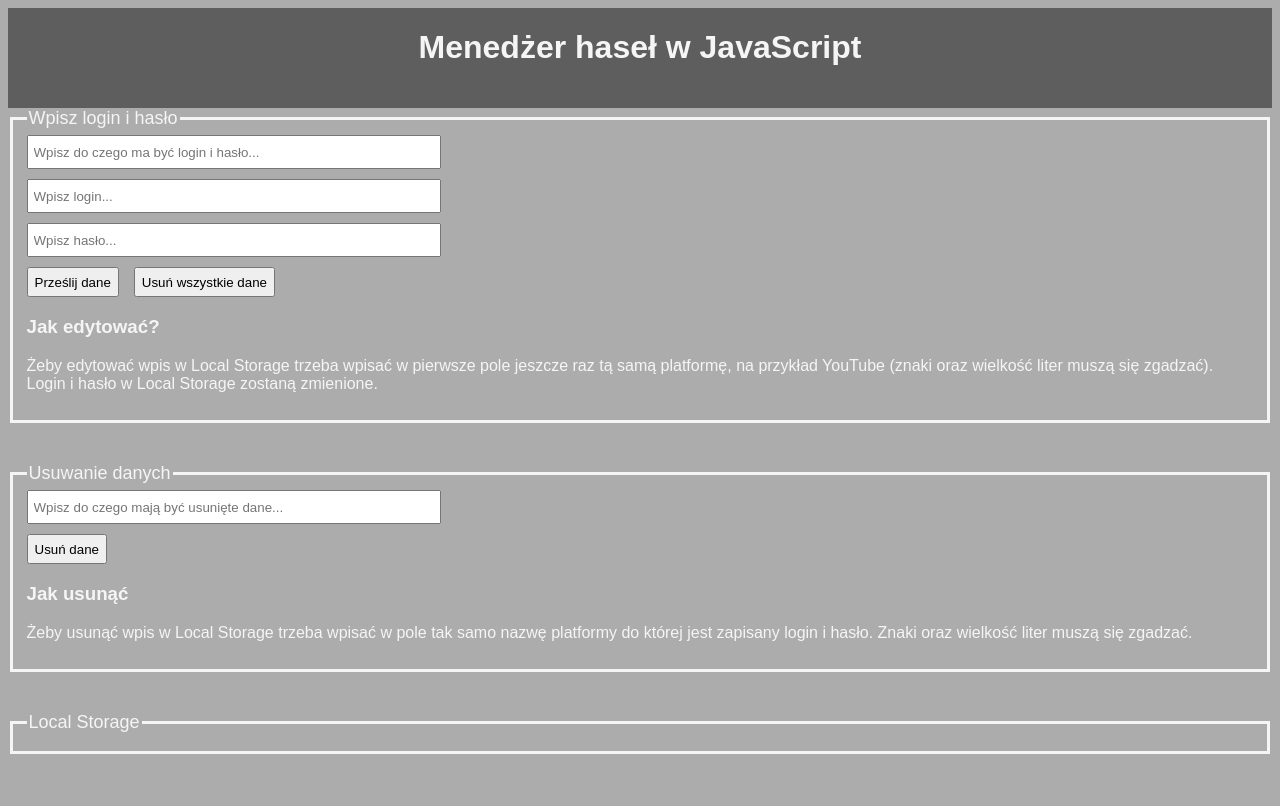
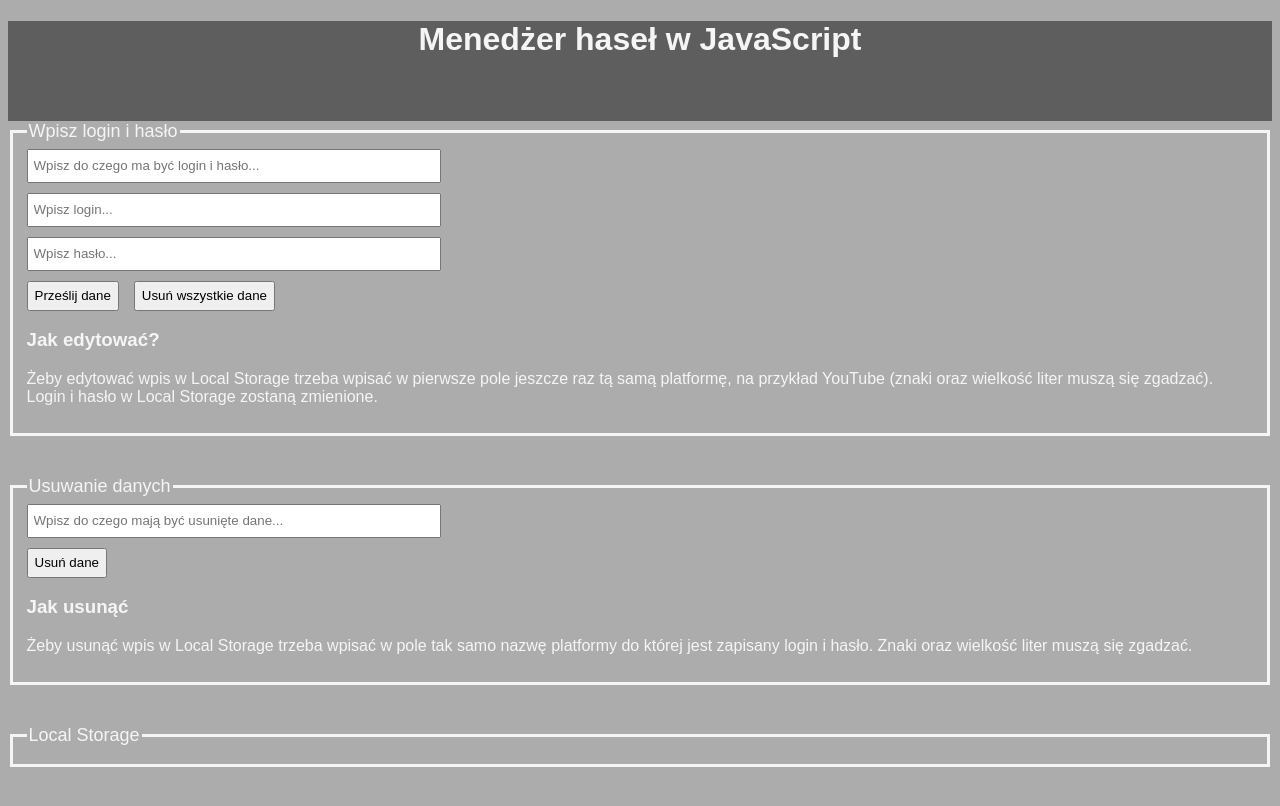
Before and after one commit to kubo0/haselkaJS, a plain HTML site: page index.html in a window 1280 px wide. Drawn offline with Linux system fonts and the light colour scheme.

Commit message:
css update

```diff
--- a/style.css
+++ b/style.css
@@ -10,13 +10,11 @@ h1{
     text-align: center;
     height: 100px;
     width: 100%;
-    float: left;
 }
 main{
     color: whitesmoke;
     width: 100%;
     height: auto;
-    clear: both;
     font-size: large;
 }
 fieldset{
```
